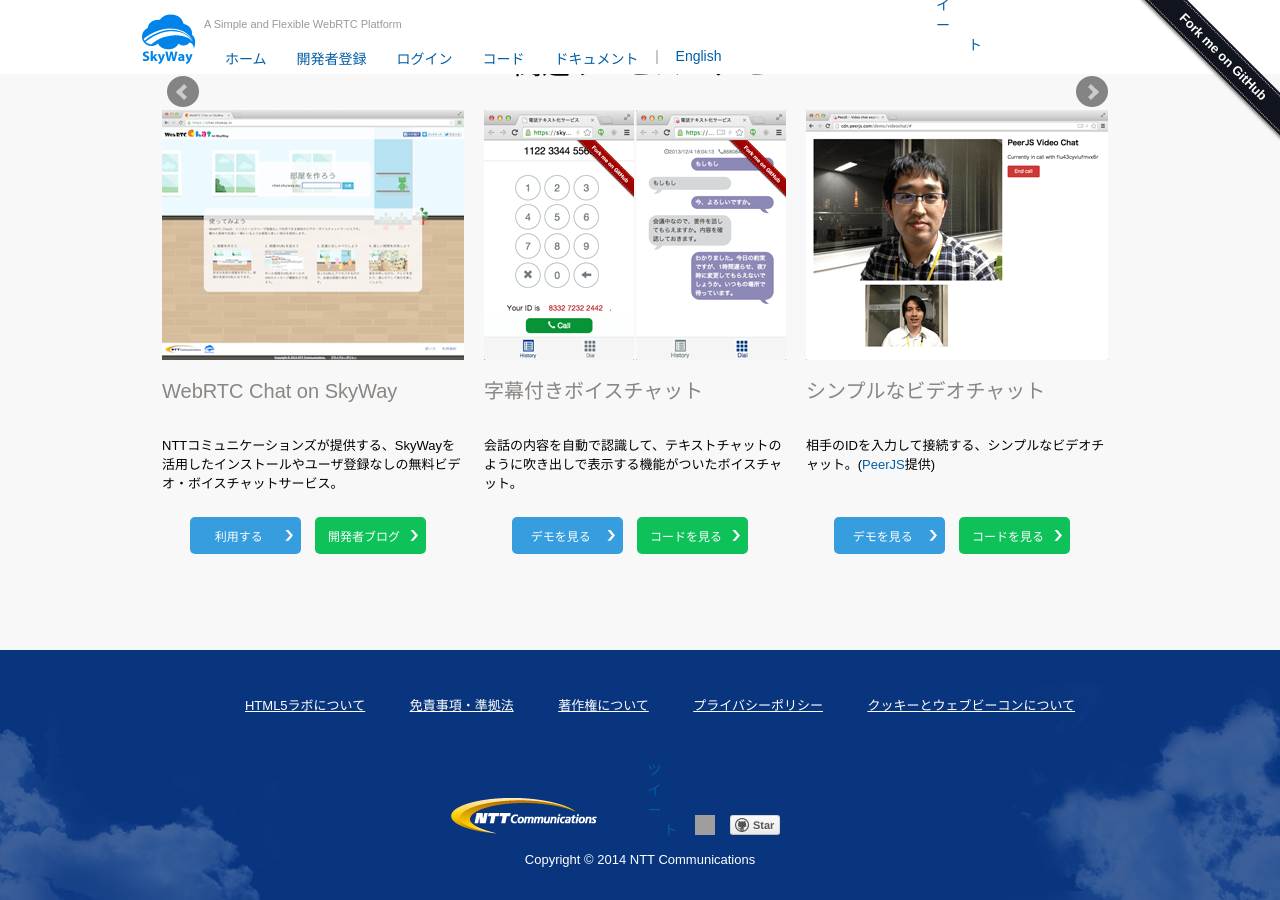
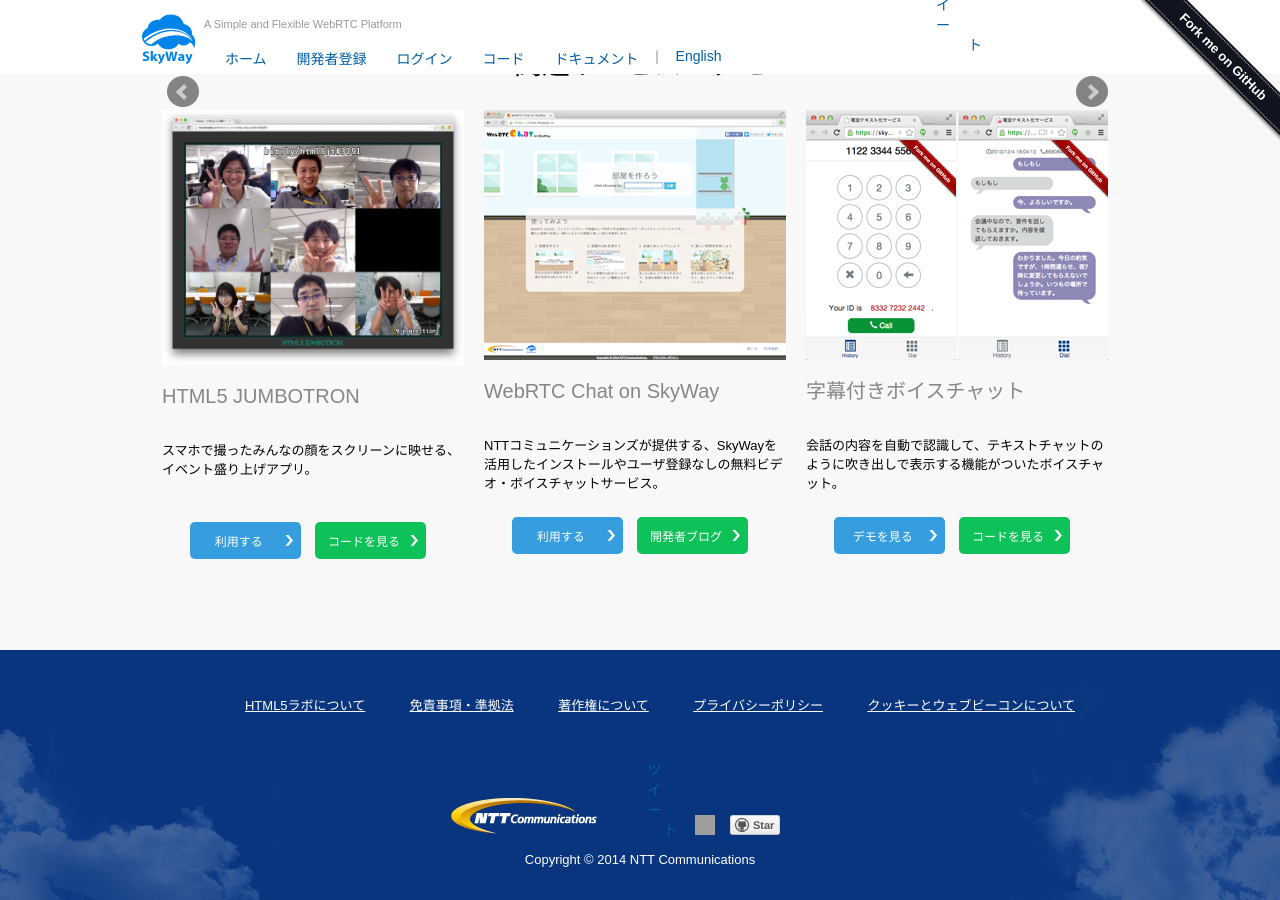
Before and after one commit to nttcom/skyway-old, a Jekyll site: the page built from index.html, in a window 1280 px wide and 900 px high, scrolled down 2186 px. Built offline with Jekyll 4.4.1, drawn with Linux system fonts in a browser that asks for light colours; comment, search, counter and statistics services are not loaded; grey boxes are pictures that could not be loaded.

Commit message:
add html5 jumbtron demo

```diff
--- a/index.html
+++ b/index.html
@@ -122,6 +122,21 @@
             <h2>関連サービス・デモ</h2>
 
             <div class="demo">
+                <article class="grid_4 demoBox"><a href="https://jt.skyway.io" target="_blank"><img
+                        src="images/html5jumbotron.jpg"></a>
+
+                    <h3>HTML5 JUMBOTRON</h3>
+
+                    <p class="demoP">スマホで撮ったみんなの顔をスクリーンに映せる、イベント盛り上げアプリ。</p>
+                    <ul class="btnS">
+                        <li class="btnGotodemo"><a href="https://jt.skyway.io" target="_blank">利用する</a>
+                        </li>
+                        <li class="btnGotocode"><a
+                                href="https://github.com/nttcom/jumbotron"
+                                target="_blank">コードを見る</a></li>
+                    </ul>
+
+                </article>
                 <article class="grid_4 demoBox"><a href="https://chat.skyway.io" target="_blank"><img
                         src="images/webrtcchat.png"></a>
 
```
Also changed, not shown: en/index.html (+15 -0 lines), images/html5jumbotron.jpg (added).
